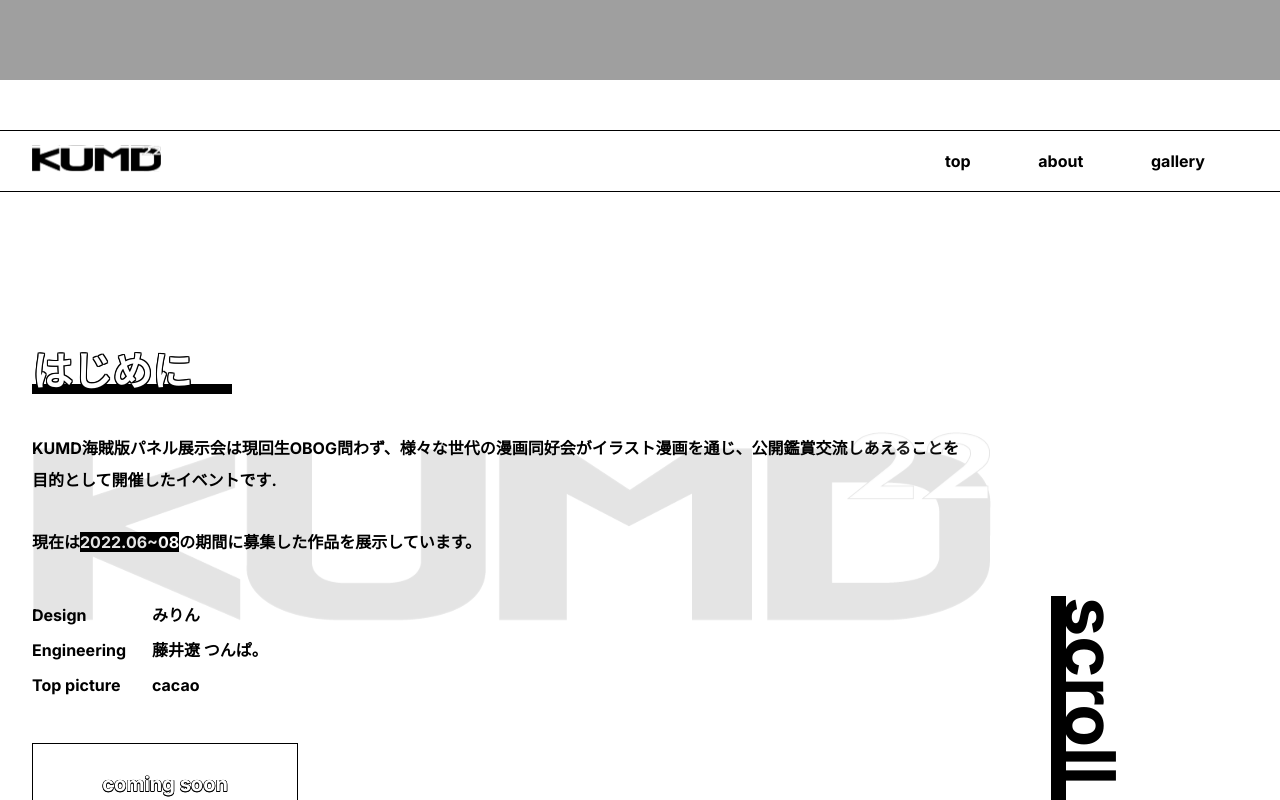
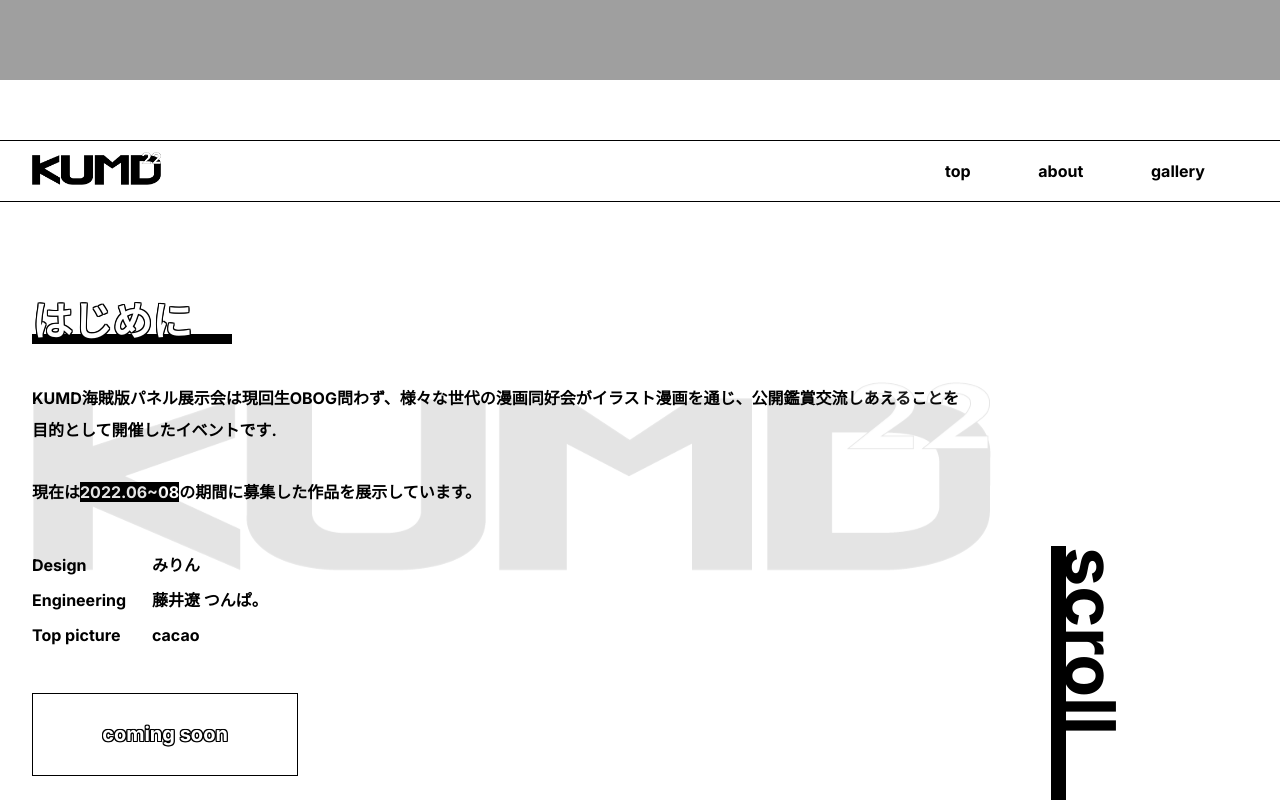
Before and after one commit to ryoctrl/mirin-app-2022, a Next.js app: page / in a window 1280 px wide. Shown: the part 720-1520 px from the top of the page. Built offline with nearby package versions, Linux system fonts and the light colour scheme; no server answers; the database is empty.

Commit message:
指摘箇所の修正

```diff
--- a/components/molecules/header-menu.tsx
+++ b/components/molecules/header-menu.tsx
@@ -19,7 +19,7 @@ export const HeaderMenu: React.FC = () => {
           <div className={styles.titleLogo}>
             <Image
               alt="タイトルロゴ"
-              src="/KUMD.svg"
+              src="/KUMD.png"
               width="129px"
               height="33px"
               onClick={() => scrollAndMenuClose(HeaderScrollRefs.TOP)}
--- a/styles/Home.module.scss
+++ b/styles/Home.module.scss
@@ -115,13 +115,13 @@
 
 .headerMenu {
   position: sticky;
-  top: 50px;
+  top: 10px;
   margin-left: -2.5vw;
   z-index: 10;
   width: 100vw;
   .headerWrapper {
     .headerBar {
-      margin-top: 50px;
+      margin-top: 10px;
       height: 62px;
       width: 100%;
       display: flex;
--- a/styles/globals.scss
+++ b/styles/globals.scss
@@ -21,7 +21,7 @@ a {
 .section-title {
   h1 {
     font-size: 2.5em;
-    padding-top: 150px;
+    padding-top: 90px;
     color: white;
     text-shadow: 1px 1px 0px #000000, -1px 1px 0px #000000, 1px -1px 0px #000000,
       -1px -1px 0px #000000, 1px 0px 0px #000000, 0px 1px 0px #000000,
@@ -59,6 +59,7 @@ a {
   height: 100vh;
   width: 100%;
   background-color: #9f9f9f;
+  margin-bottom: 60px;
 }
 
 .layout {
@@ -89,6 +90,7 @@ a {
   line-height: 35px;
   position: relative;
   padding-bottom: 40px;
+  margin-bottom: 60px;
   .scroll-bar {
     cursor: pointer;
     .bar {
@@ -137,9 +139,9 @@ a {
     align-items: center;
     color: white;
     font-size: 20px;
-    text-shadow: 0.5px 0.5px 0px #000000, -0.5px 0.5px 0px #000000,
-      0.5px -0.5px 0px #000000, -0.5px -0.5px 0px #000000, 0.5px 0px 0px #000000,
-      0px 0.5px 0px #000000, -0.5px 0px 0px #000000, 0px -0.5px 0px #000000;
+    text-shadow: 1px 1px 0px #000000, -1px 1px 0px #000000, 1px -1px 0px #000000,
+      -1px -1px 0px #000000, 1px 0px 0px #000000, 0px 1px 0px #000000,
+      -1px 0px 0px #000000, 0px -1px 0px #000000;
   }
 }
 
```
Also changed, not shown: public/KUMD.png (added).
